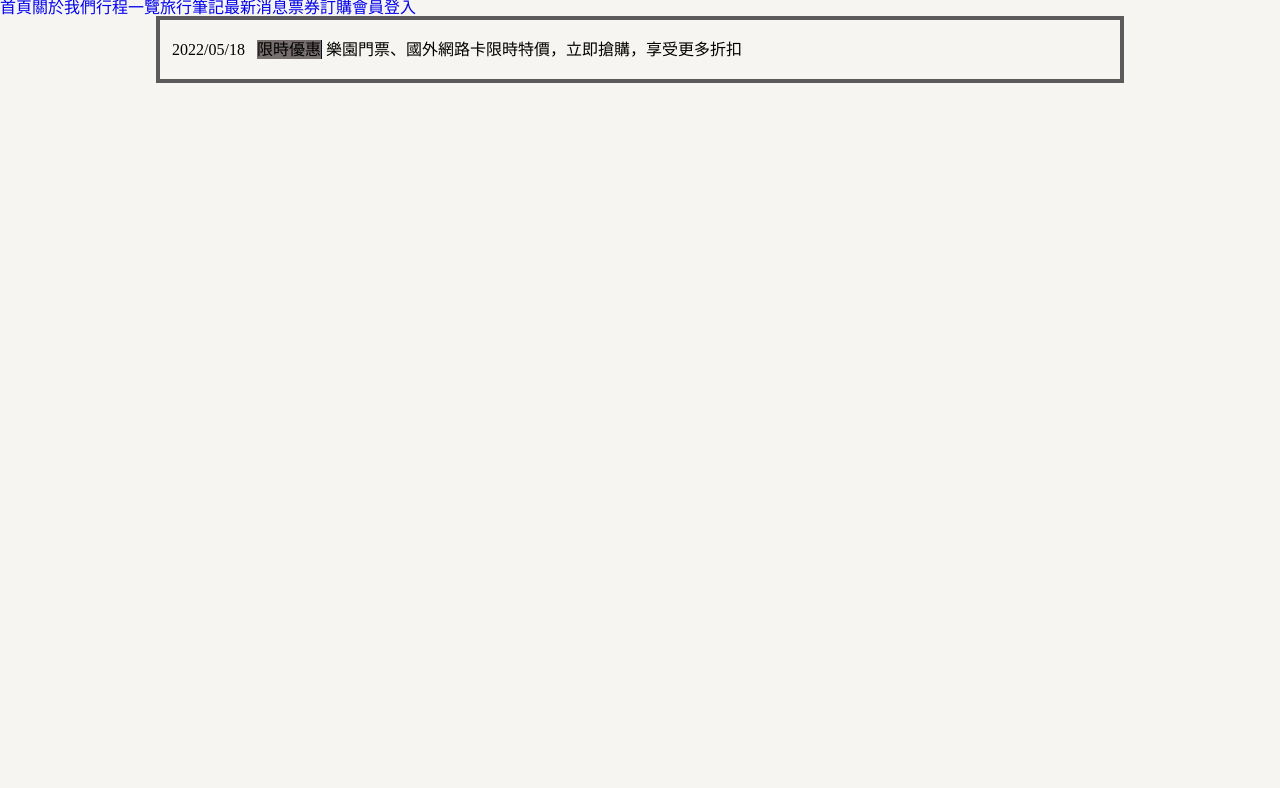
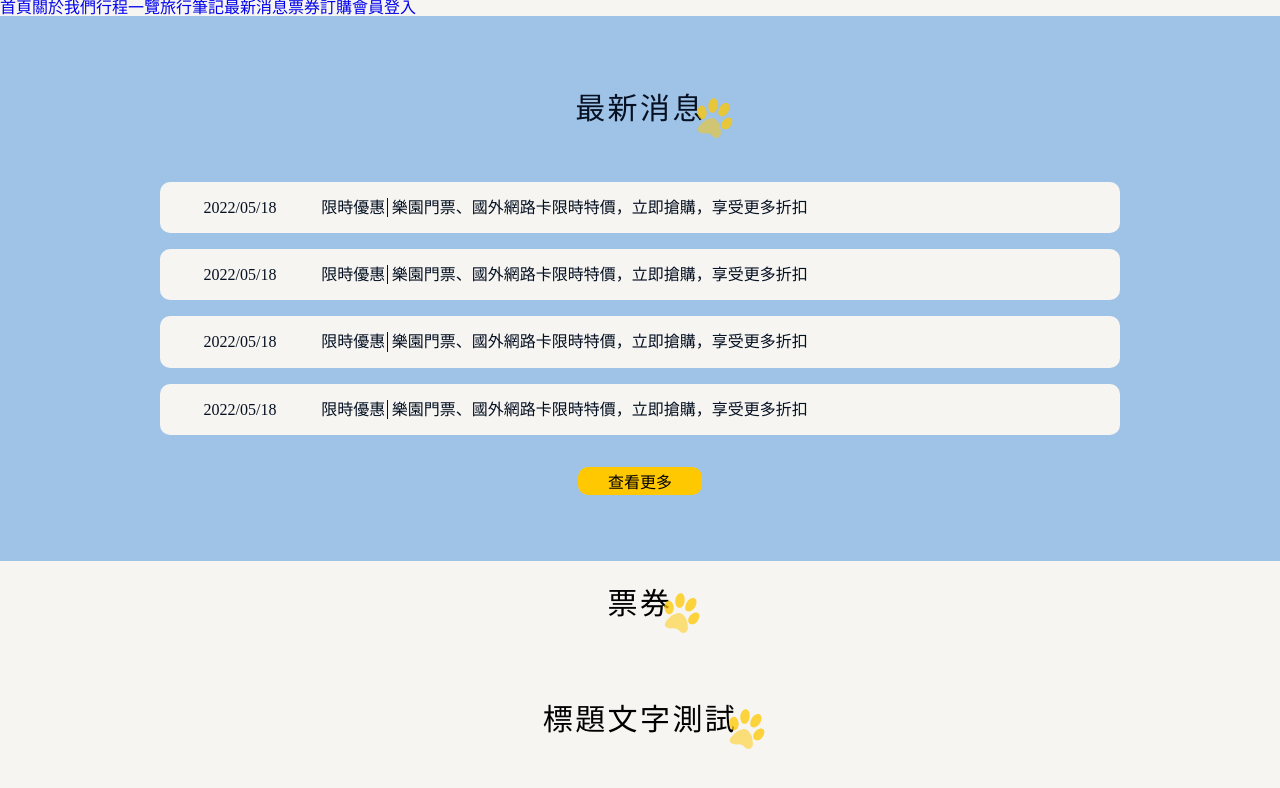
Before and after one commit to redfoxrjie/G6-Front-new, a Vue app: page / in a window 1280 px wide. Shown: the top 788 px of the page. Built offline with nearby package versions, Linux system fonts and the light colour scheme; a web font is replaced by a local one.

Commit message:
feat:vue 共用元件建立HComp_SectionTitle,HComp_LearnMoreBtn,首頁區塊階段完成(SectionNews.vue)

```diff
--- a/src/assets/styles/base/_reset.scss
+++ b/src/assets/styles/base/_reset.scss
@@ -50,3 +50,9 @@ table {
 a {
 	text-decoration: none;
 }
+button{
+	font-family: unset;
+	font-size: unset;
+	border: none;
+	background: none;
+}
--- a/src/assets/styles/layouts/_container.scss
+++ b/src/assets/styles/layouts/_container.scss
@@ -2,6 +2,5 @@ $containerWidth: 75vw;
 
 .container {
     width: $containerWidth;
-    border: 4px solid rgb(91, 91, 91);
     margin: auto;
 }
--- /dev/null
+++ b/src/components/home/HComp_LearnMoreBtn.vue
@@ -0,0 +1,22 @@
+<template>
+    <div class="hs-section-btn-wrap col-2">
+        <button class="hs-btn">
+            查看更多
+        </button>
+    </div>
+</template>
+<style lang="scss" scoped>
+    @import '../../assets/styles/base/font';
+    @import '../../assets/styles/base/color';
+    .hs-section-btn-wrap{
+        padding: $base-fontSize 0;
+        margin: 0 auto;
+    }
+    .hs-btn{
+        display: block;
+        background-color: $accnetColor-2;
+        margin: auto;
+        border-radius: 10px;
+        padding: 2px 30px ;
+    }
+</style>
--- /dev/null
+++ b/src/components/home/HComp_SectionTitle.vue
@@ -0,0 +1,55 @@
+<script setup>
+import { defineProps } from 'vue';
+// 定義 props
+const props = defineProps({
+    title: {
+        type: String,
+        required: true
+    }
+});
+</script>
+<template>
+    <div class="hs-title-wrap">
+        <div class="hs-title-deco-img">
+            <img src="../../assets/images/global/icons/paw-sm.svg" alt="" srcset="">
+        </div>
+        <h2 class="section-title">
+            {{ title }}
+        </h2>
+    </div>
+</template>
+<style lang="scss" scoped>
+.hs-title-wrap {
+    position: relative;
+    padding: 0px 0px;
+    width: fit-content;
+    margin: 0px auto;
+    padding: 25px 0;
+    margin-bottom: 30px;
+}
+
+h3.section-title {
+    width: fit-content;
+    position: relative;
+    margin: auto;
+    /* background-color: #fff; */
+    /* padding: 0px 10px; */
+    font-size: 28px;
+}
+
+.hs-title-deco-img {
+    width: 50px;
+    height: 50px;
+    position: absolute;
+    right: 0;
+    bottom: 50%;
+    transform: translateX(calc(50% + 10px)) translateY(calc(50% + 25px - 16px));
+}
+
+.hs-title-deco-img img {
+    object-fit: contain;
+    width: 100%;
+    height: 100%;
+
+}
+</style>
--- a/src/components/home/SectionNews.vue
+++ b/src/components/home/SectionNews.vue
@@ -1,50 +1,71 @@
+<script setup>
+import HComp_SectionTitle from './HComp_SectionTitle.vue';
+import HComp_LearnMoreBtn from './HComp_LearnMoreBtn.vue';
+</script>
 <template>
     <section class="home-section-news page-section">
         <div class="container">
+            <HComp_SectionTitle title="最新消息"/>
             <div class="hs-news-items-wrap">
-                <div class="hs-news-items">
+                <div class="hs-news-items" v-for="n in 4" :key="n">
                     <div class="hs-news-item">
-                        <span class="hs-news-published-date">
+                        <span class="hs-news-published-date col-2">
                             2022/05/18
                         </span>
-                        <p class="hs-news-item-title">
-                            <span class="hs-news-item-title-category">限時優惠</span>
+                        <p class="hs-news-item-title col-10">
+                            <span class="hs-news-item-title-category col-1">限時優惠</span>
                             樂園門票、國外網路卡限時特價，立即搶購，享受更多折扣
                         </p>
                     </div>
                 </div>
             </div>
+            <HComp_LearnMoreBtn/>
         </div>
     </section>
+    <HComp_SectionTitle title="票券"/>
+    <HComp_SectionTitle title="標題文字測試"/>
 </template>
 
-<script></script>
+<script>
+
+</script>
 
 <style lang="scss" scoped>
 @import '../../assets/styles/base/color';
 @import '../../assets/styles/base/font';
 
+// "col-12 col-md-6 col-lg-4 col-xl-3"
+section{
+    background-color: $secondColor-1;
+    // min-height: 300px;
+    font-size: $base-fontSize;
+    color: $black;
+    padding: 50px 0
+}
 
-h3{
-    color: $black;
-    background-color: $secondColor-1;
-}
 .hs-news-item{
     display: flex;
     position: relative;
-    padding: 20px 0px;
+    padding: $base-fontSize 0px;
+    width: 100%;
+    border-radius: 10px;
+    background-color: $primaryColor;
+    margin-bottom: $base-fontSize;
 }
+
 .hs-news-item-title-category{
     display: inline-block;
     line-height: 120%;
-    // margin-right: 100px;
     border-right: 1px solid $black;
-    background-color: #776e6e;
+    text-align: center;
+
 }
 .hs-news-published-date{
     display: inline-block;
-    padding: 0 12px;
+    // padding: 0 12px;
     // background-color: #b4df73;
     line-height: 120%;
+    text-align: center;
+
 }
 </style>
--- a/src/views/HomeView.vue
+++ b/src/views/HomeView.vue
@@ -1,11 +1,9 @@
 <script setup>
-import TheWelcome from '../components/TheWelcome.vue'
 import SectionNews from '../components/home/SectionNews.vue'
 </script>
 
 <template>
   <main>
-    <!-- <TheWelcome /> 用不到我先註解-->
     <SectionNews />
   </main>
 </template>
```
Also changed, not shown: src/assets/images/global/icons/paw-sm.svg (added).
